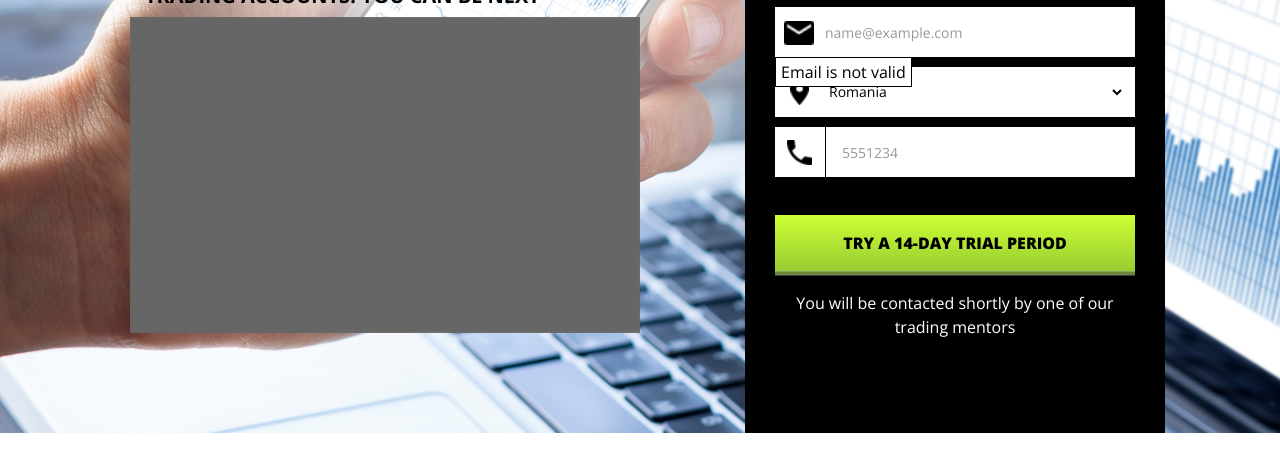
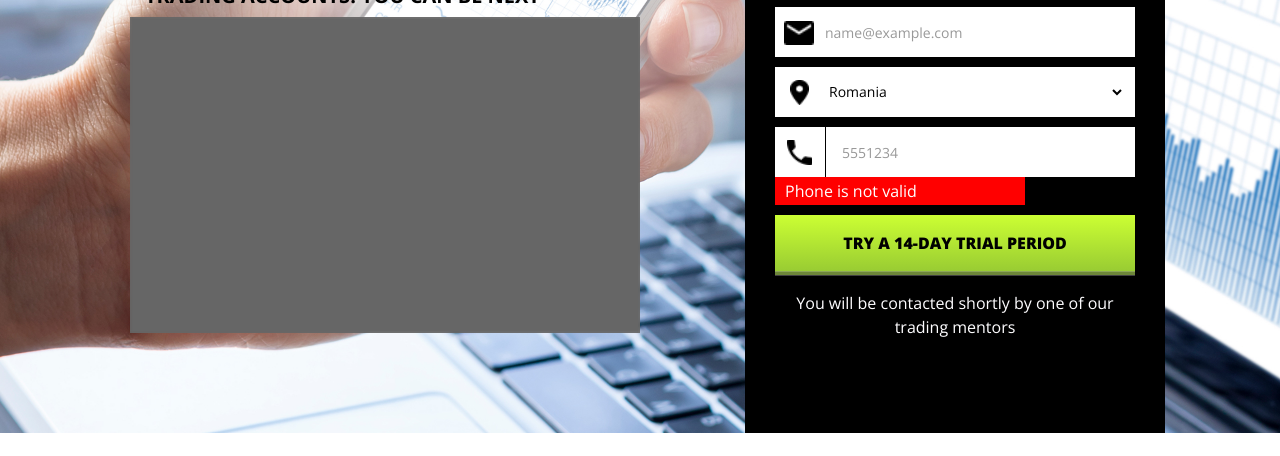
Before and after one commit to annaostapenko22/test-task, a plain HTML site: page index.html in a window 1280 px wide. Both pictures are taken after typing "Sample", "Sample", "name@example.com", "5551234" into the empty fields and a click on the button "TRY A 14-DAY TRIAL PERIOD". Shown: the part 315-771 px from the top of the page. Drawn offline with nearby package versions, Linux system fonts and the light colour scheme; files whose address does not match are found by name.

Commit message:
improved validation in all fields

```diff
--- a/css/style.css
+++ b/css/style.css
@@ -214,14 +214,14 @@ a {
 
 .helper-text {
     display: block;
-    background-color: #fff;
+    background-color: red;
     position: absolute;
-    padding: 5px;
-    border: solid 1px black;
-    bottom: -20px;
+    padding: 5px 10px;
+    bottom: -18px;
     left: 0;
     z-index: 100;
-    color: black;
+    color: white;
+    width: 250px;
 }
 
 .button--try {
--- a/index.js
+++ b/index.js
@@ -1,10 +1,11 @@
 // REFS
 
 const refs = {
-  form: document.getElementById("testForm")
-  // firstName: document.getElementById("firstName"),
-  // lastName: document.getElementById("lastName"),
-  // email: document.getElementById("email")
+  form: document.getElementById("testForm"),
+  firstName: document.getElementById("firstName"),
+  lastName: document.getElementById("lastName"),
+  email: document.getElementById("email"),
+  phone: document.getElementById("phone")
 };
 
 // ENUMS
@@ -12,11 +13,7 @@ const refs = {
 const errorMessages = {
   EMAIL_NOT_VALID: "EMAIL_NOT_VALID",
   VALUE_IS_TOO_SHORT: "VALUE_IS_TOO_SHORT",
-  SHOULD_BE_NUMBER: "SHOULD_BE_NUMBER"
-  //  VALUE_IS_TOO_SHORT: function(value, min) {
-  // return `The ${value} is too short. Should be minimum ${min} symbols.`
-  //  },
-  //  SHOULD_BE_NUMBER: "The value should include just numbers"
+  PHONE_IS_NOT_VALID: "PHONE_IS_NOT_VALID"
 };
 
 // VALIDATORS
@@ -32,20 +29,45 @@ const isEmailValidator = value => {
 
 const isShortValidator = (value, min) => value.length < min;
 
-const nameValidator = (value, min) =>
-  !isEmailValidator(value) && !isShortValidator(value, min);
+const emailValidator = (value, min) =>
+  !isEmptyValidator(value) &&
+  !isEmailValidator(value) &&
+  !isShortValidator(value, min);
+
+const namelValidator = (value, min) =>
+  !isEmptyValidator(value) && !isShortValidator(value, min);
+
+const phoneValidator = (value, min) =>
+  !isEmptyValidator(value) &&
+  !isNumberValidator(value) &&
+  !isShortValidator(value, min);
 
 // MAIN FUNCTIONALITY
 
 const onSubmit = e => {
   e.preventDefault();
-  console.log(e.target.elements);
   const { firstName, lastName, email, phone } = e.target.elements;
-  console.log(firstName, lastName, email, phone);
-const isEmailValid = isEmailValidator(email)
-if(!isEmailValid) {
-  showHelperText("emailHelp", errorMessages.EMAIL_NOT_VALID)
-}
+
+  const isFirstNameValid = namelValidator(firstName.value, 1);
+
+  if (!isFirstNameValid) {
+    showHelperText("firstNameHelp", errorMessages.VALUE_IS_TOO_SHORT);
+  }
+
+  const isLasttNameValid = namelValidator(lastName.value, 1);
+  if (!isLasttNameValid) {
+    showHelperText("lastNameHelp", errorMessages.VALUE_IS_TOO_SHORT);
+  }
+
+  const isEmailValid = isEmailValidator(email.value);
+  if (email && !isEmailValid) {
+    showHelperText("emailHelp", errorMessages.EMAIL_NOT_VALID);
+  }
+
+  const isPhoneValid = phoneValidator(phone.value, 7);
+  if (!isPhoneValid) {
+    showHelperText("phoneHelp", errorMessages.PHONE_IS_NOT_VALID);
+  }
 };
 
 const showHelperText = (name, error) => {
@@ -56,20 +78,28 @@ const showHelperText = (name, error) => {
     case errorMessages.EMAIL_NOT_VALID:
       errorMessage = "Email is not valid";
       break;
-    case erroMessage.VALUE_IS_TOO_SHORT:
+    case errorMessages.VALUE_IS_TOO_SHORT:
       errorMessage = "Entered value is short";
       break;
-    case erroMessage.SHOULD_BE_NUMBER:
-      errorMessage = "The field should contain just numbers";
+    case errorMessages.PHONE_IS_NOT_VALID:
+      errorMessage = "Phone is not valid";
       break;
-      default:
-      errorMessage = "The field is wrong"
+    default:
+      errorMessage = "The field is wrong";
   }
   nameHelpElement.textContent = errorMessage;
-  nameHelpElement.classList.add("helper-text")
+  nameHelpElement.classList.add("helper-text");
 };
 
-// refs.firstName.addEventListener("input", handleInput);
-// refs.lastName.addEventListener("input", handleInput);
-// refs.email.addEventListener("input", handleInput);
+const disableHelperText = e => {
+  const name = e.target.name;
+  const nameHelpElement = document.getElementById(`${name}Help`);
+  nameHelpElement.textContent = "";
+  nameHelpElement.classList.remove("helper-text");
+};
+
+refs.firstName.addEventListener("focus", disableHelperText);
+refs.lastName.addEventListener("focus", disableHelperText);
+refs.email.addEventListener("focus", disableHelperText);
+refs.phone.addEventListener("focus", disableHelperText);
 refs.form.addEventListener("submit", onSubmit);
```
Also changed, not shown: index.html (+28 -19 lines).
